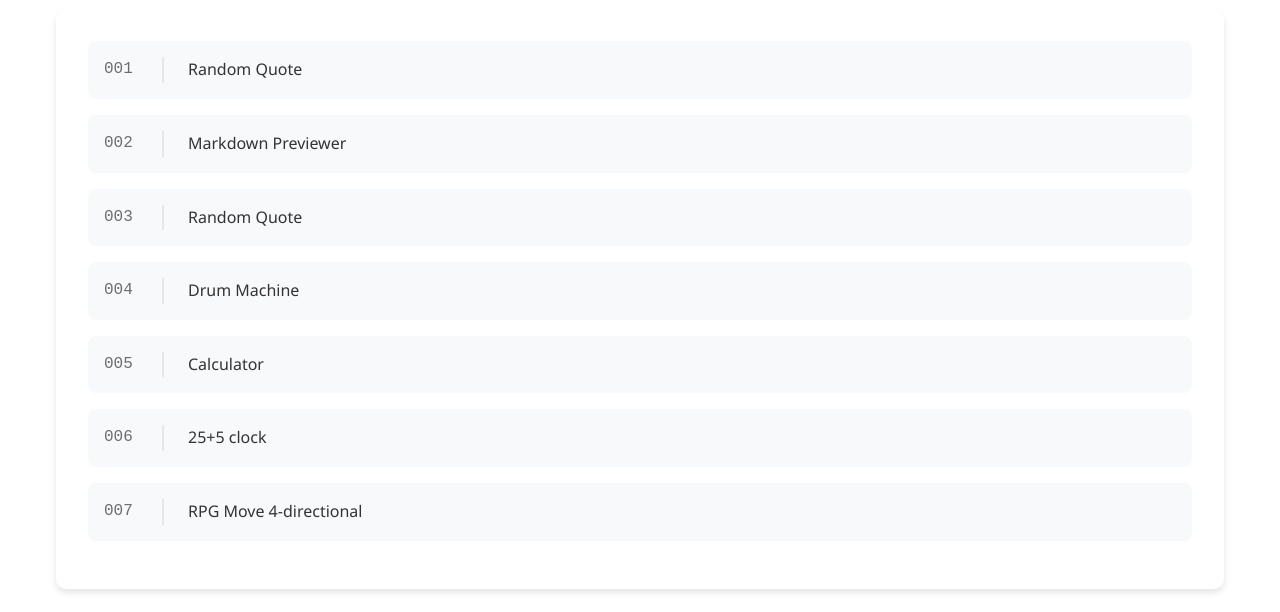
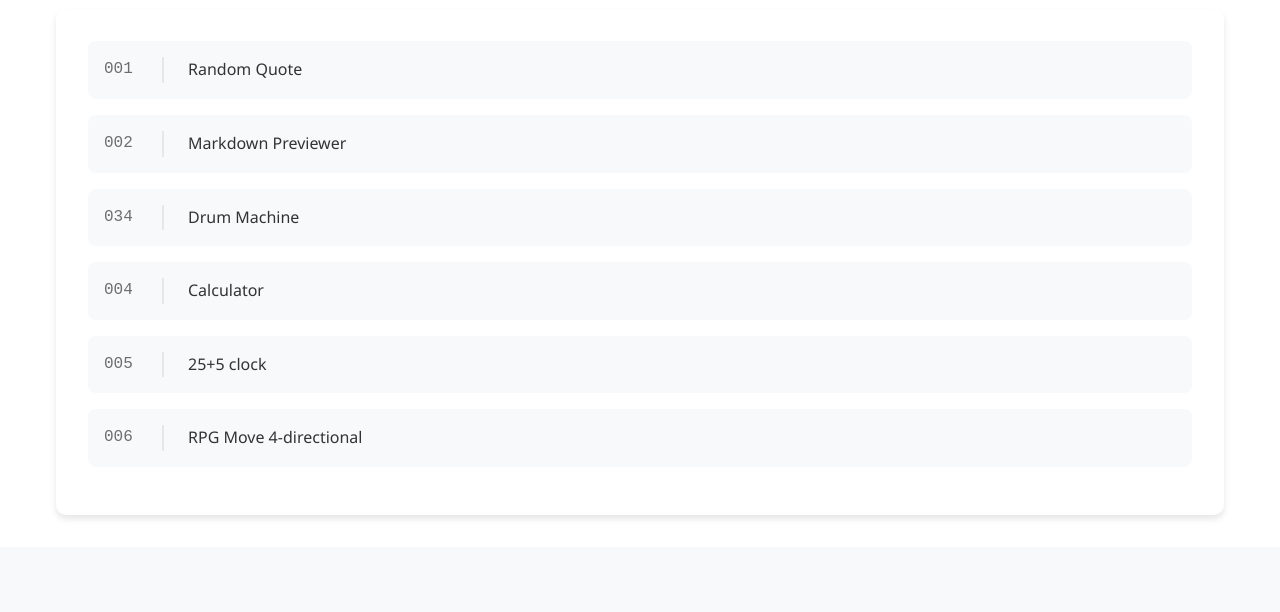
Before and after one commit to wweziza/wweziza.github.io, a plain HTML site: page index.html in a window 1280 px wide. Shown: the part 2422-3034 px from the top of the page. Drawn offline with Linux system fonts and the light colour scheme.

Commit message:
fixed playgrounds

```diff
--- a/layout/playground.html
+++ b/layout/playground.html
@@ -12,28 +12,23 @@
             <span class="playground-name">Markdown Previewer</span>
             <span class="playground-arrow">→</span>
         </a>
-        <a href="https://random-quote-six-mu.vercel.app/" class="playground-item" target="_blank">
-            <span class="playground-id">003</span>
-            <span class="playground-name">Random Quote</span>
-            <span class="playground-arrow">→</span>
-        </a>
         <a href="https://drum-machine-teal-three.vercel.app/" class="playground-item" target="_blank">
-            <span class="playground-id">004</span>
+            <span class="playground-id">034</span>
             <span class="playground-name">Drum Machine</span>
             <span class="playground-arrow">→</span>
         </a>
         <a href="https://calculator-delta-taupe.vercel.app/" class="playground-item" target="_blank">
-            <span class="playground-id">005</span>
+            <span class="playground-id">004</span>
             <span class="playground-name">Calculator</span>
             <span class="playground-arrow">→</span>
         </a>
         <a href="https://25-5-clock-sage.vercel.app/" class="playground-item" target="_blank">
-            <span class="playground-id">006</span>
+            <span class="playground-id">005</span>
             <span class="playground-name">25+5 clock</span>
             <span class="playground-arrow">→</span>
         </a>
         <a href="https://scratch.mit.edu/projects/1061569570" class="playground-item" target="_blank">
-            <span class="playground-id">007</span>
+            <span class="playground-id">006</span>
             <span class="playground-name">RPG Move 4-directional</span>
             <span class="playground-arrow">→</span>
         </a>
```
Also changed, not shown: cv/index.html (+7 -0 lines).
